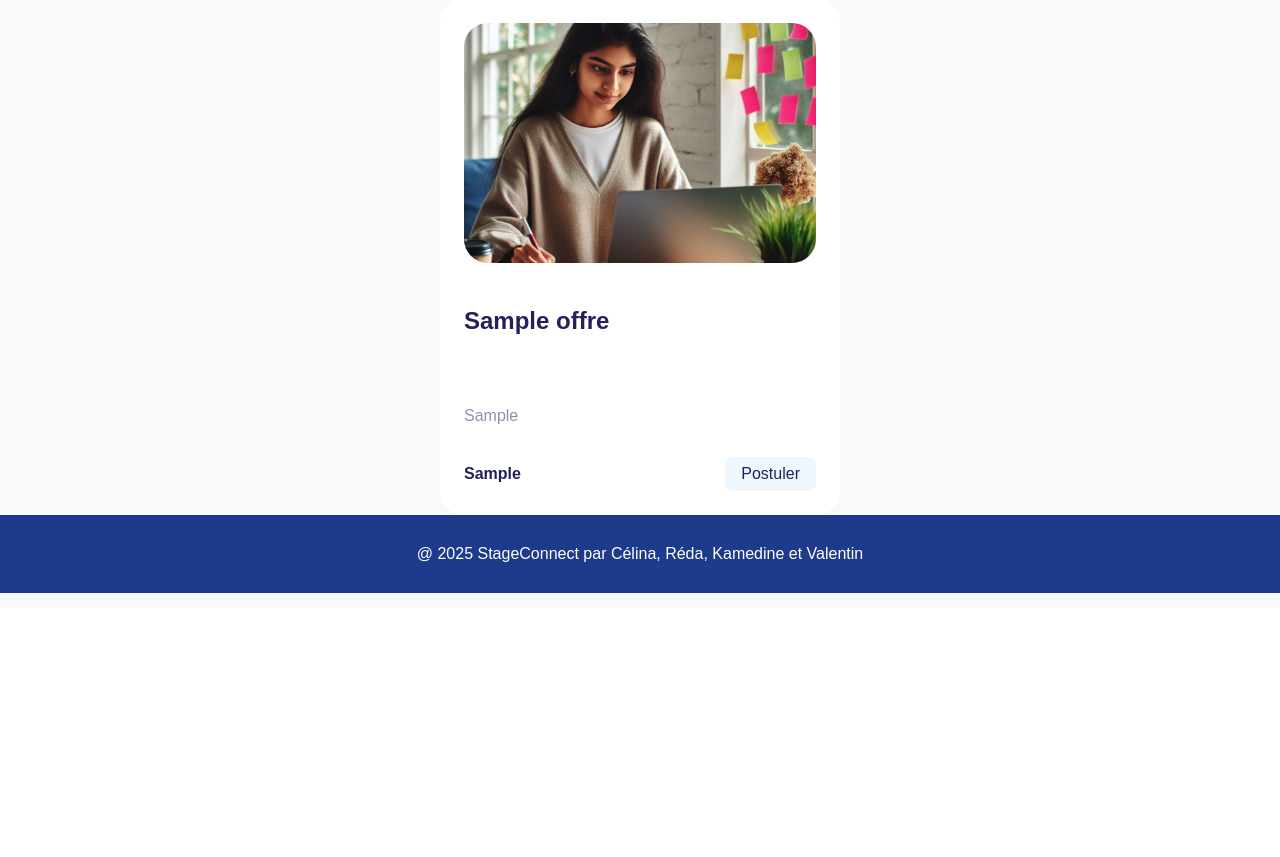
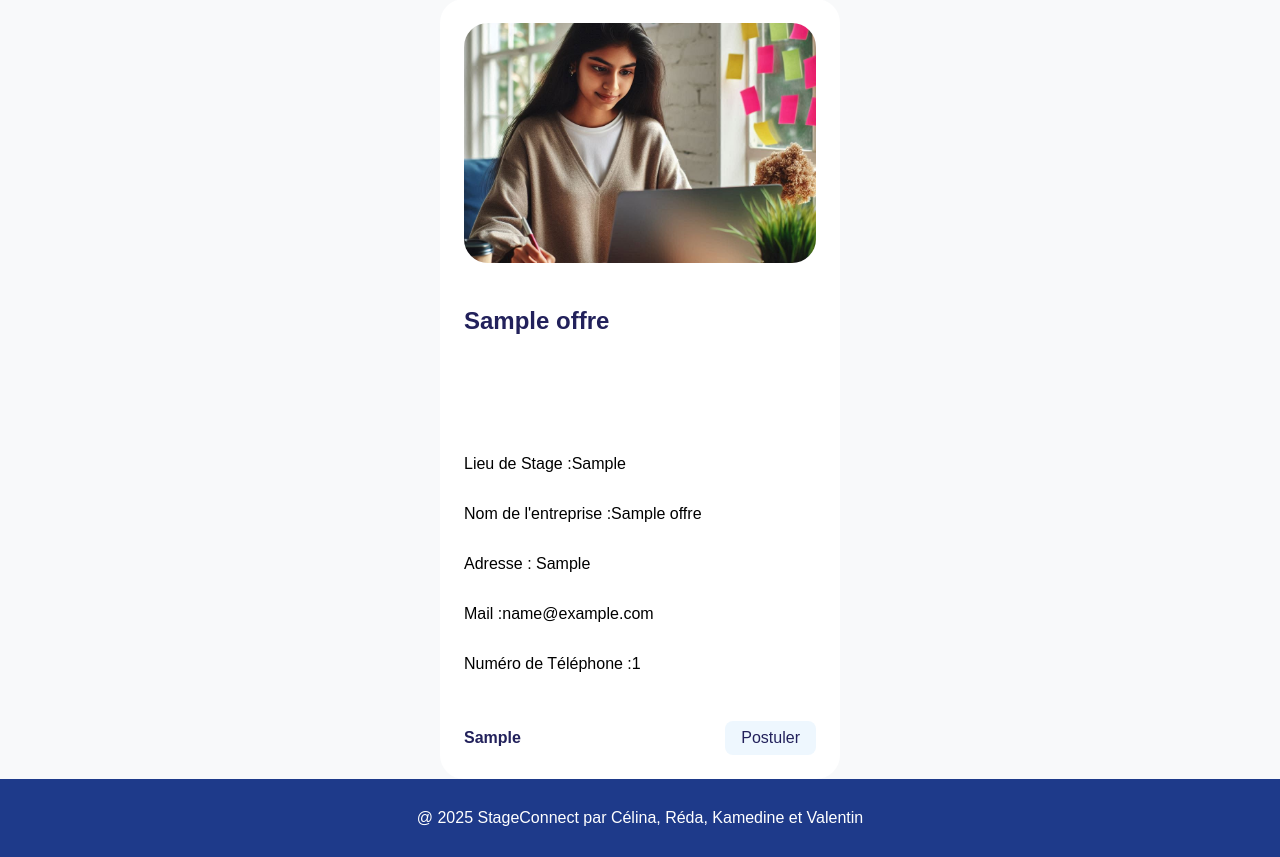
Before and after one commit to masdonte/StageConnect, a PHP site: page /offer.php in a window 1280 px wide. Shown: the part 192-1049 px from the top of the page. Before the commit the page ends 785 px from the top, so only its background shows below. Run offline with PHP 8.4, Linux system fonts and the light colour scheme; tables that the repository leaves empty hold one stand-in row (values such as "Sample post").

Commit message:
[ADD]connect php and bdd the paragraphe

```diff
--- a/pages/offer.php
+++ b/pages/offer.php
@@ -36,11 +36,22 @@ include('./config.php'); ?>
                 </h3>
                 <span class="blog-time"></span>
                 <p class="description">
-                    <?php echo $offre["Lieu_de_Stage"]; ?>
+                    <p>Lieu de Stage :<?php  echo $offre["Lieu_de_Stage"]; ?></p>
+
+                    <p>Nom de l'entreprise :<?php echo $offre["Nom_de_l_entreprise"]; ?></p>
+
+                    <p>Adresse : <?php echo $offre["Adresse"]; ?></p>
+
+                   <p>Mail :<?php echo $offre["Mail"]; ?></p>
+
+                    <p>Numéro de Téléphone :<?php echo $offre["Numero_de_telephone"]; ?></p>
+
                 </p>
                 <div class="options">
                     <span>
                         <?php echo $offre["Adresse"]; ?>
+
+
                     </span>
                     <button class="btn">Postuler</button>
                 </div>
```
